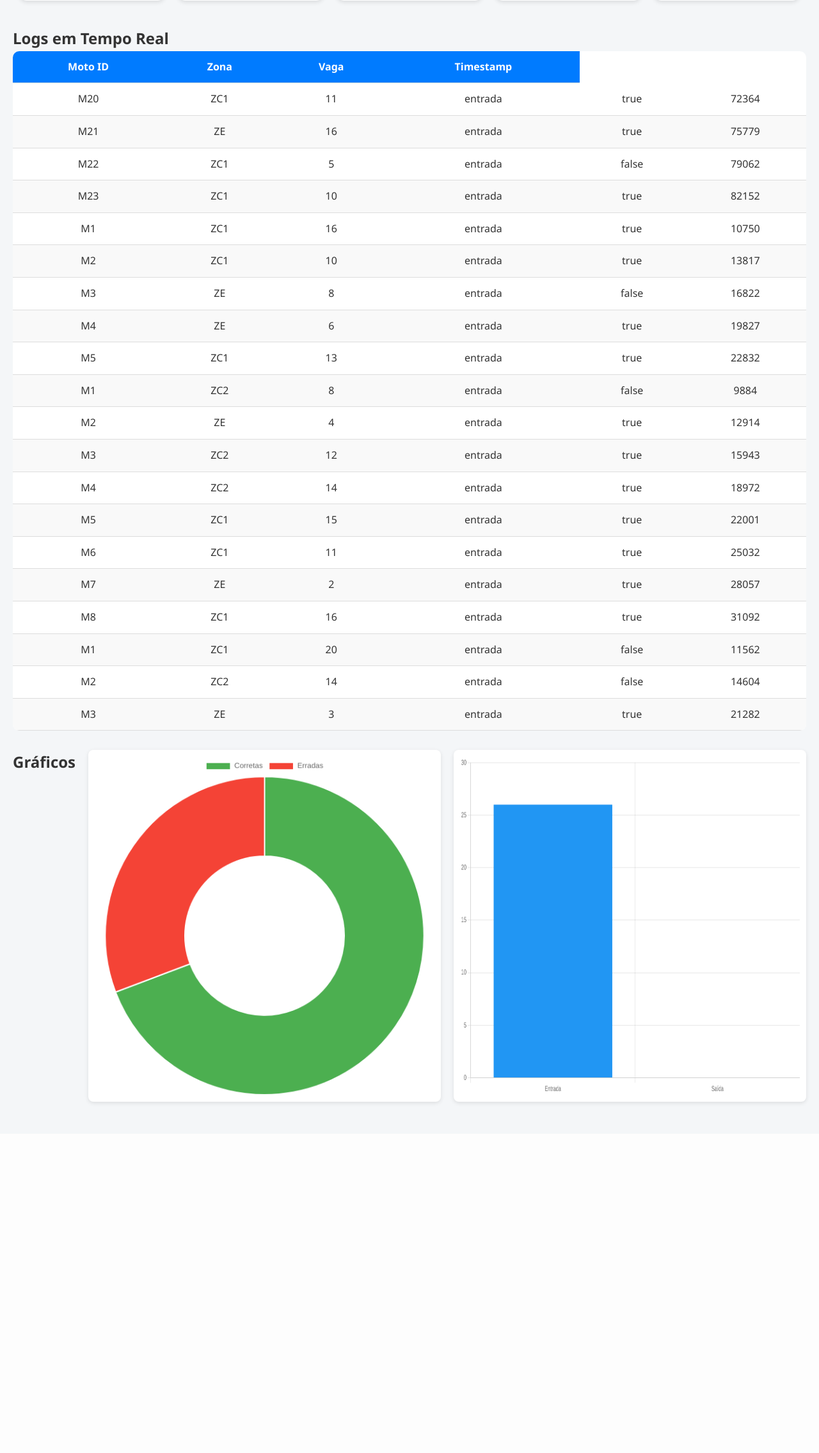
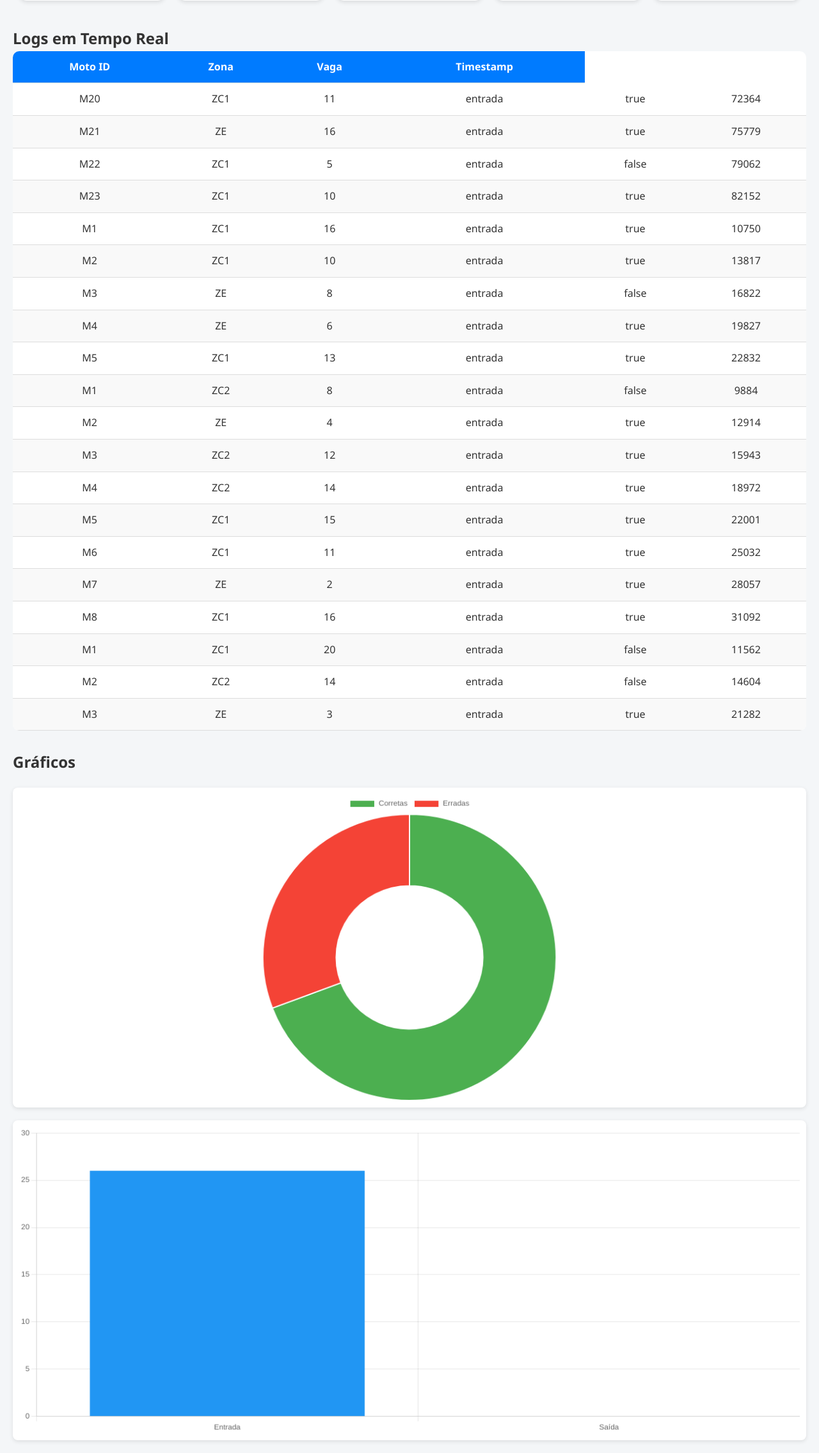
Before and after one commit to 30Lima/Iot_Heimdall, a Flask app: page / in a window 1280 px wide. Shown: the part 290-2561 px from the top of the page at 64% size. Before the commit the page ends 2017 px from the top, so only its background shows below. Run offline with Flask 3, Linux system fonts and the light colour scheme.

Commit message:
feat: add new style

```diff
--- a/static/css/styles.css
+++ b/static/css/styles.css
@@ -83,8 +115,8 @@
 }
 
 #logs th, #logs td {
-    padding: 12px 15px;
-    text-align: center;
+    padding: 12px 10px; /* padding horizontal menor */
+    text-align: center; /* todas as colunas centralizadas */
     border-bottom: 1px solid #ddd;
 }
 
@@ -101,25 +133,20 @@
     background-color: #f1f1f1;
 }
 
-/* Gráficos */
-#charts {
-    margin-bottom: 30px;
+/* Reduz padding apenas da coluna Timestamp */
+#logs td.timestamp,
+#logs th.timestamp {
+    padding-left: 5px;
+    padding-right: 5px;
 }
 
-.chart-container {
-    background-color: #fff;
-    padding: 20px;
-    border-radius: 12px;
-    box-shadow: 0 3px 6px rgba(0,0,0,0.1);
-    margin-bottom: 20px;
+/* Destaque para motos erradas na tabela */
+.moto-errada {
+    background-color: #ffcccc;
+    font-weight: bold;
 }
 
-canvas {
-    width: 40% !important;
-    height: 150px !important;
-}
-
-/* Garantir que os gráficos tenham altura suficiente */
+/* Gráficos */
 #charts {
     display: flex;
     flex-wrap: wrap;
@@ -128,9 +155,10 @@
 }
 
 #charts canvas {
-    flex: 1 1 280px; /* ocupa ao menos 400px de largura */
-    min-height: 550px; /* altura mínima */
-    background-color: #fff; /* opcional, deixa o gráfico mais visível */
+    flex: 1 1 300px;
+    min-height: 350px;
+    max-height: 500px;
+    background-color: #fff;
     border-radius: 8px;
     padding: 10px;
     box-shadow: 0 2px 6px rgba(0,0,0,0.1);
```
Also changed, not shown: other parts of static/css/styles.css (+34 -2 lines).
